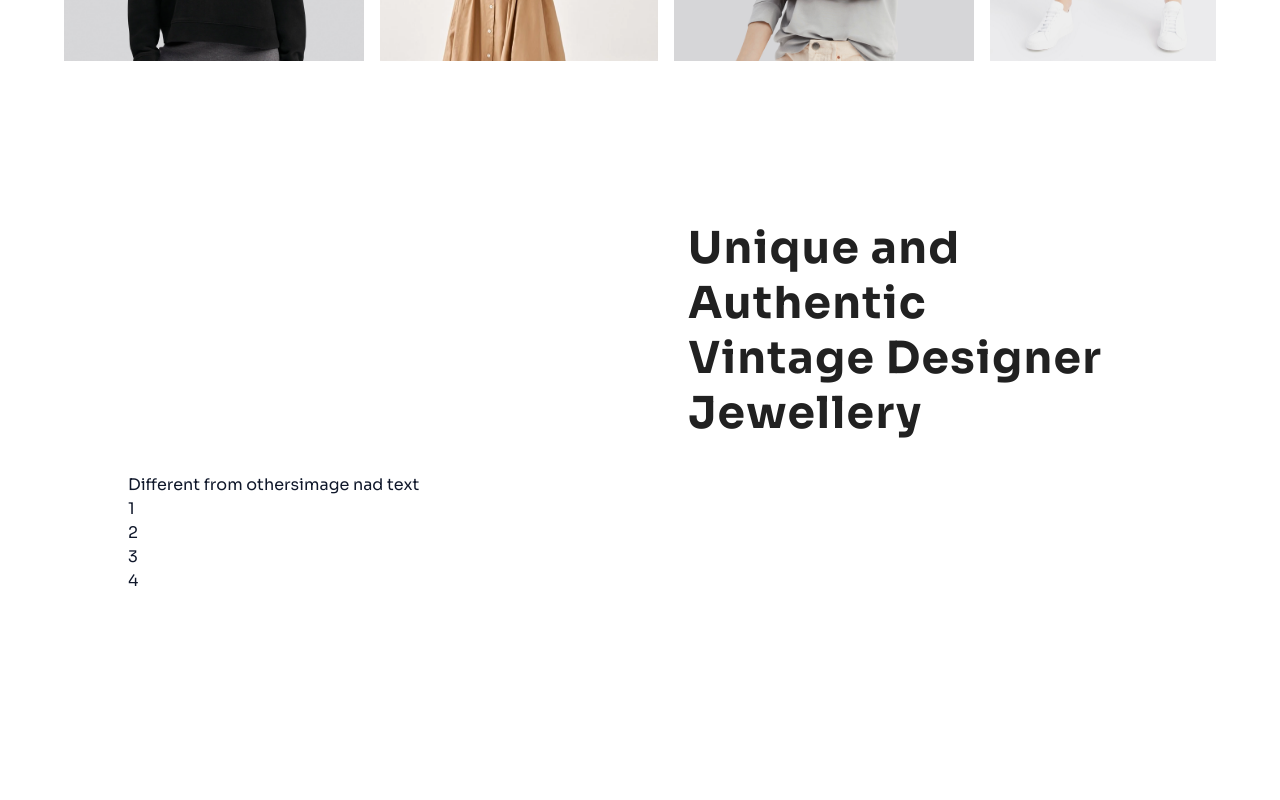
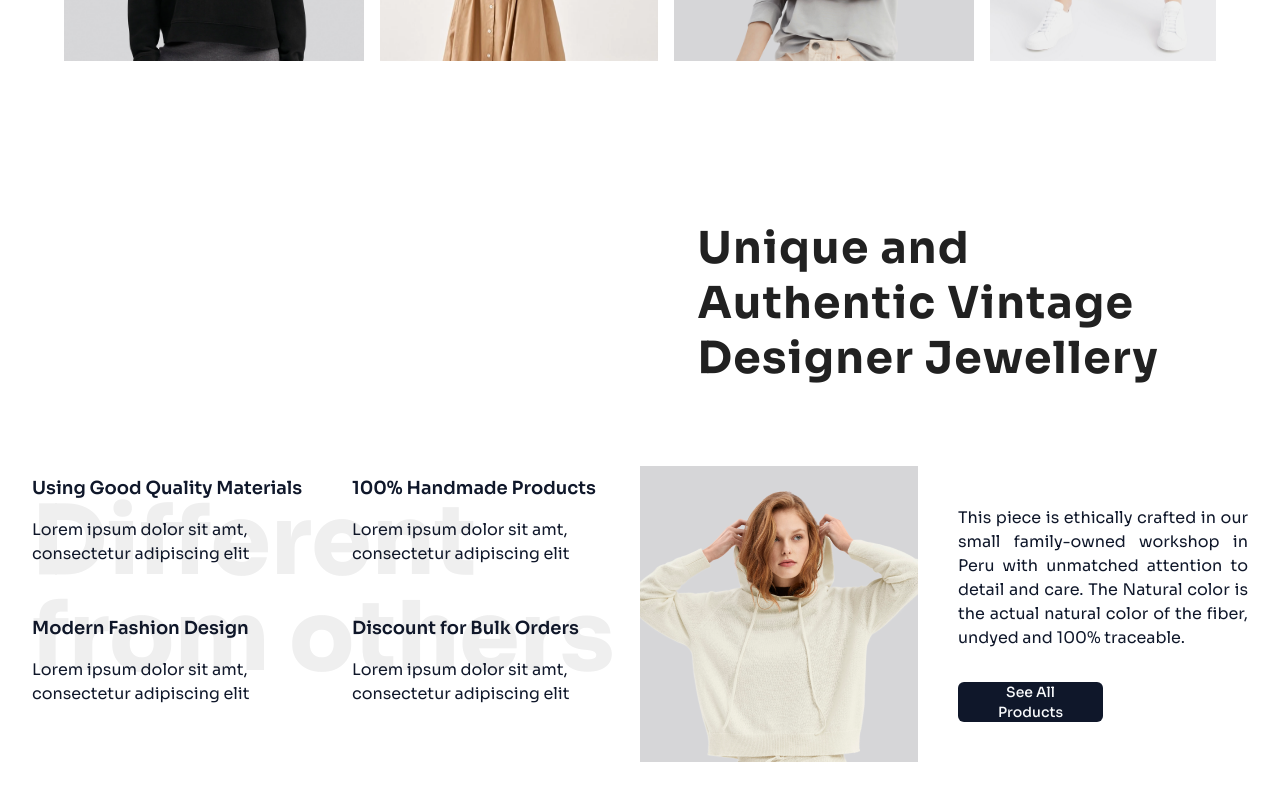
Before and after one commit to MohsinDev369/nextjs-ecom-hackathon2, a Next.js app: page / in a window 1280 px wide. Shown: the part 1845-2645 px from the top of the page. Before the commit the page ends 2438 px from the top, so only its background shows below. Built offline with nearby package versions, Linux system fonts and the light colour scheme.

Commit message:
Beand Feautes section don

```diff
--- a/src/components/BrandFeautres.tsx
+++ b/src/components/BrandFeautres.tsx
@@ -1,22 +1,66 @@
+import Image from "next/image";
+import { Button } from "./ui/button";
+
 const BrandFeautres = () => {
   return (
-    <section className="mt-24 px-24 ">
-      <div className="flex justify-center">
-        <div id="title" className="flex xl:justify-end  sm:p-8">
+    <section className="mt-24 mb-24">
+      <div className="flex justify-center mb-12">
+        <div id="title" className="flex lg:justify-end  sm:p-8">
           <h1 className="font-bold text-[2.75rem] leading-[55px] tracking-[0.03em] sm:w-[80%] xl:w-[45%] text-[#212121]">
             Unique and Authentic Vintage Designer Jewellery
           </h1>
         </div>
       </div>
-      <div id="feature" className="flex">
-        <div>
-          <div>Different from others</div>
-          <div>1</div>
-          <div>2</div>
-          <div>3</div>
-          <div>4</div>
+      <div id="content" className="grid xl:grid-cols-2">
+        <div
+          id="right"
+          className="grid grid-cols-2 justify-center items-center relative gap-8 mb-12"
+        >
+          <div className="absolute font-extrabold text-8xl text-[#212121] opacity-[0.07]">
+            Different from others
+          </div>
+          <div className="">
+            <h3 className="font-semibold text-lg mb-4">
+              Using Good Quality Materials
+            </h3>
+            <p>Lorem ipsum dolor sit amt, consectetur adipiscing elit</p>
+          </div>
+          <div className="">
+            <h3 className="font-semibold text-lg mb-4">
+              100% Handmade Products
+            </h3>
+            <p>Lorem ipsum dolor sit amt, consectetur adipiscing elit</p>
+          </div>
+          <div className="">
+            <h3 className="font-semibold text-lg mb-4">
+              Modern Fashion Design
+            </h3>
+            <p>Lorem ipsum dolor sit amt, consectetur adipiscing elit</p>
+          </div>
+          <div className="">
+            <h3 className="font-semibold text-lg mb-4">
+              Discount for Bulk Orders
+            </h3>
+            <p>Lorem ipsum dolor sit amt, consectetur adipiscing elit</p>
+          </div>
         </div>
-        <div>image nad text</div>
+        <div id="right" className="flex justify-center items-center gap-10 max-sm:flex-col">
+          <Image
+            src={"/assets/img_slider/slider_img7.png"}
+            alt="image of hood girl"
+            width={400}
+            height={400}
+          />
+          <div className="flex flex-col gap-8">
+            <p className="text-justify">
+              This piece is ethically crafted in our small family-owned workshop
+              in Peru with unmatched attention to detail and care. The Natural
+              color is the actual natural color of the fiber, undyed and 100%
+              traceable.
+            </p>
+            <Button className="w-1/2" >See All Products</Button>
+          </div>
+        </div>
       </div>
     </section>
   );
```
